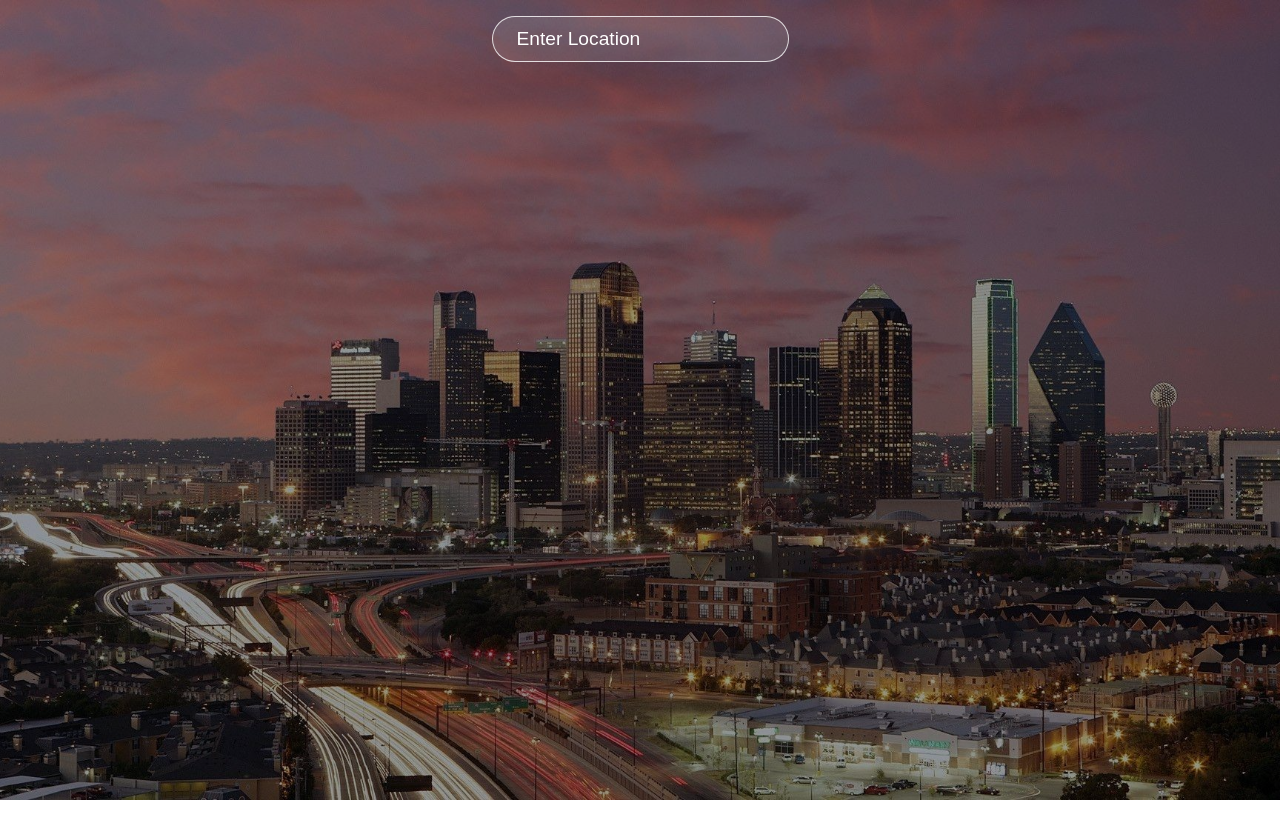
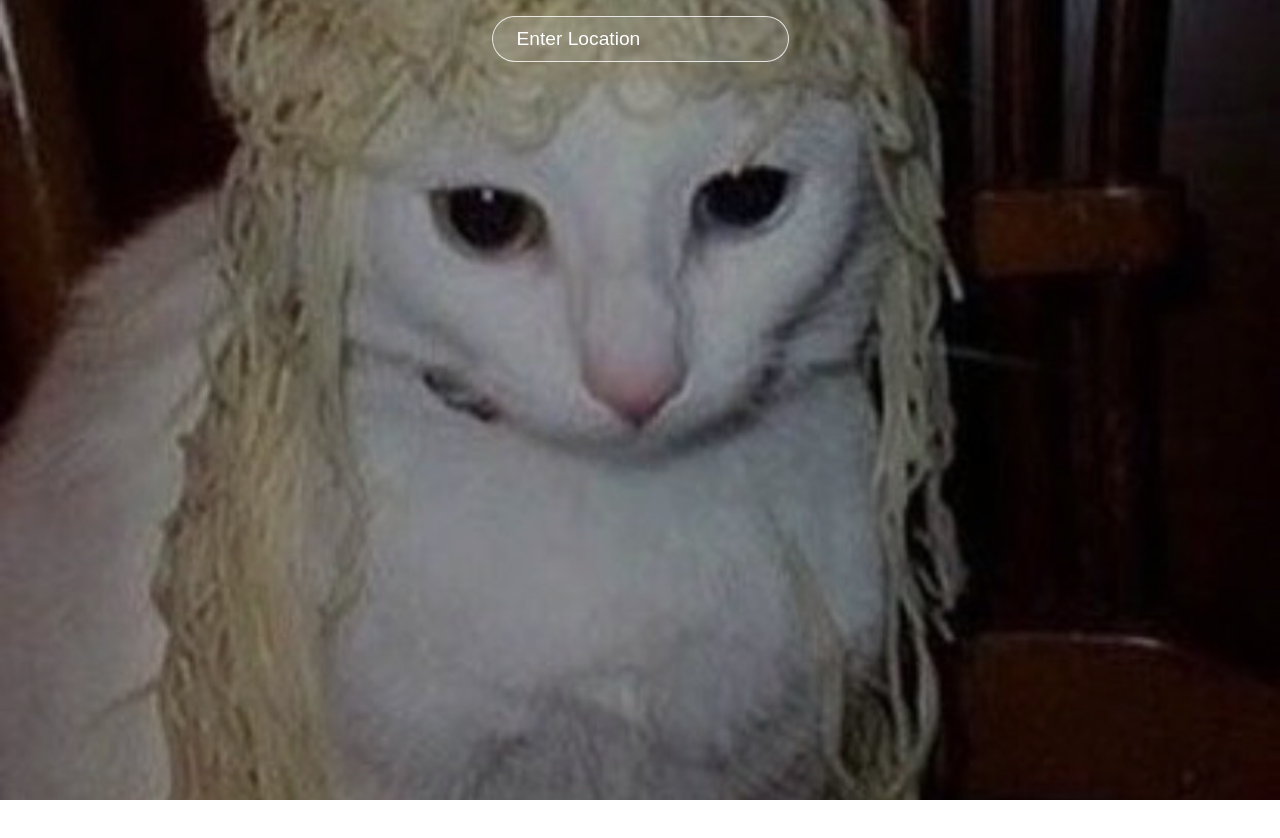
Before and after one commit to HornetMaidan/weather, a React (Create React App) app: page / in a window 1280 px wide. Shown: the top 838 px of the page. Built offline with nearby package versions, Linux system fonts and the light colour scheme; the HTML template or start-up script is replaced by a standard one; a web font is replaced by a local one.

Commit message:
funni v1

```diff
--- a/src/index.css
+++ b/src/index.css
@@ -36,7 +36,7 @@ h2 {
 
 .app:before {
   content: '';
-  background: url('assets/background.jpg') no-repeat center center/cover;
+  background: url('assets/wdh_cat.jpg') no-repeat center center/cover;
   position: absolute;
   width: 100%;
   height: 100%;
```
Also changed, not shown: src/assets/wdh_cat.jpg (added).
